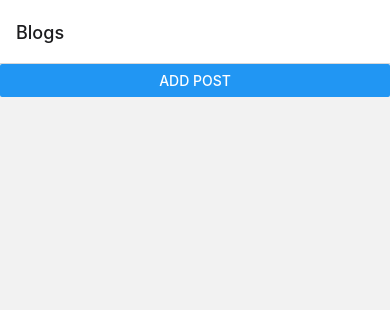
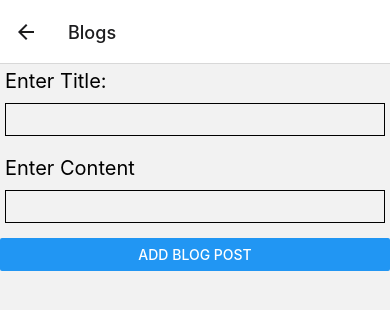
Before and after one commit to demetcaliskan/blog-app, a React Native app: screen /Create in a window 390 px wide. Before the commit this address had no page. Shown: the top 310 px of the page. Built offline with nearby package versions, Linux system fonts and the light colour scheme.

Commit message:
add create new blog post screen

```diff
--- a/App.js
+++ b/App.js
@@ -4,6 +4,10 @@ import { Provider } from './src/context/BlogContext'
 
 import IndexScreen from './src/screens/IndexScreen'
 import ShowScreen from './src/screens/ShowScreen'
+import CreateScreen from './src/screens/CreateScreen'
+
+import { Feather } from '@expo/vector-icons'
+import { TouchableOpacity } from 'react-native'
 
 const Stack = createStackNavigator()
 
@@ -12,8 +16,19 @@ export default function App() {
     <Provider>
       <NavigationContainer>
         <Stack.Navigator screenOptions={{ headerTitle: 'Blogs' }}>
-          <Stack.Screen name='Index' component={IndexScreen} />
+          <Stack.Screen
+            name='Index'
+            component={IndexScreen}
+            options={({ navigation }) => ({
+              headerRight: () => (
+                <TouchableOpacity onPress={() => navigation.navigate('Create')}>
+                  <Feather name='plus' size={30} />
+                </TouchableOpacity>
+              ),
+            })}
+          />
           <Stack.Screen name='Show' component={ShowScreen} />
+          <Stack.Screen name='Create' component={CreateScreen} />
         </Stack.Navigator>
       </NavigationContainer>
     </Provider>
--- a/src/context/BlogContext.js
+++ b/src/context/BlogContext.js
@@ -7,7 +7,8 @@ const blogReducer = (state, action) => {
         ...state,
         {
           id: Math.floor(Math.random() * 99999),
-          title: `Blog Post ${state.length + 1}`,
+          title: action.payload.title,
+          content: action.payload.content,
         },
       ]
     case 'delete_blogpost':
@@ -18,7 +19,10 @@ const blogReducer = (state, action) => {
 }
 
 const addBlogPost = (dispatch) => {
-  return () => dispatch({ type: 'add_blogpost' })
+  return (title, content, callback) => {
+    dispatch({ type: 'add_blogpost', payload: { title, content } })
+    callback()
+  }
 }
 
 const deleteBlogPost = (dispatch) => {
--- /dev/null
+++ b/src/screens/CreateScreen.js
@@ -0,0 +1,52 @@
+import React, { useContext, useState } from 'react'
+import { Text, TextInput, StyleSheet, Button } from 'react-native'
+import { Context } from '../context/BlogContext'
+import { useNavigation } from '@react-navigation/native'
+
+const CreateScreen = () => {
+  const navigation = useNavigation()
+  const { addBlogPost } = useContext(Context)
+  const [title, setTitle] = useState('')
+  const [content, setContent] = useState('')
+  return (
+    <>
+      <Text style={styles.label}>Enter Title:</Text>
+      <TextInput
+        style={styles.input}
+        value={title}
+        onChangeText={(text) => setTitle(text)}
+      />
+      <Text style={styles.label}>Enter Content</Text>
+      <TextInput
+        style={styles.input}
+        value={content}
+        onChangeText={(text) => setContent(text)}
+      />
+      <Button
+        title='Add Blog Post'
+        onPress={() =>
+          addBlogPost(title, content, () => {
+            navigation.navigate('Index')
+          })
+        }
+      />
+    </>
+  )
+}
+
+const styles = StyleSheet.create({
+  input: {
+    fontSize: 18,
+    borderWidth: 1,
+    borderColor: 'black',
+    marginBottom: 15,
+    padding: 5,
+    margin: 5,
+  },
+  label: {
+    fontSize: 20,
+    margin: 5,
+  },
+})
+
+export default CreateScreen
--- a/src/screens/IndexScreen.js
+++ b/src/screens/IndexScreen.js
@@ -7,10 +7,9 @@ import { Feather } from '@expo/vector-icons'
 
 const IndexScreen = () => {
   const navigation = useNavigation()
-  const { state, addBlogPost, deleteBlogPost } = useContext(Context)
+  const { state, deleteBlogPost } = useContext(Context)
   return (
     <>
-      <Button title='Add Post' onPress={addBlogPost} />
       <FlatList
         data={state}
         keyExtractor={(blogPost) => blogPost.id}
```
